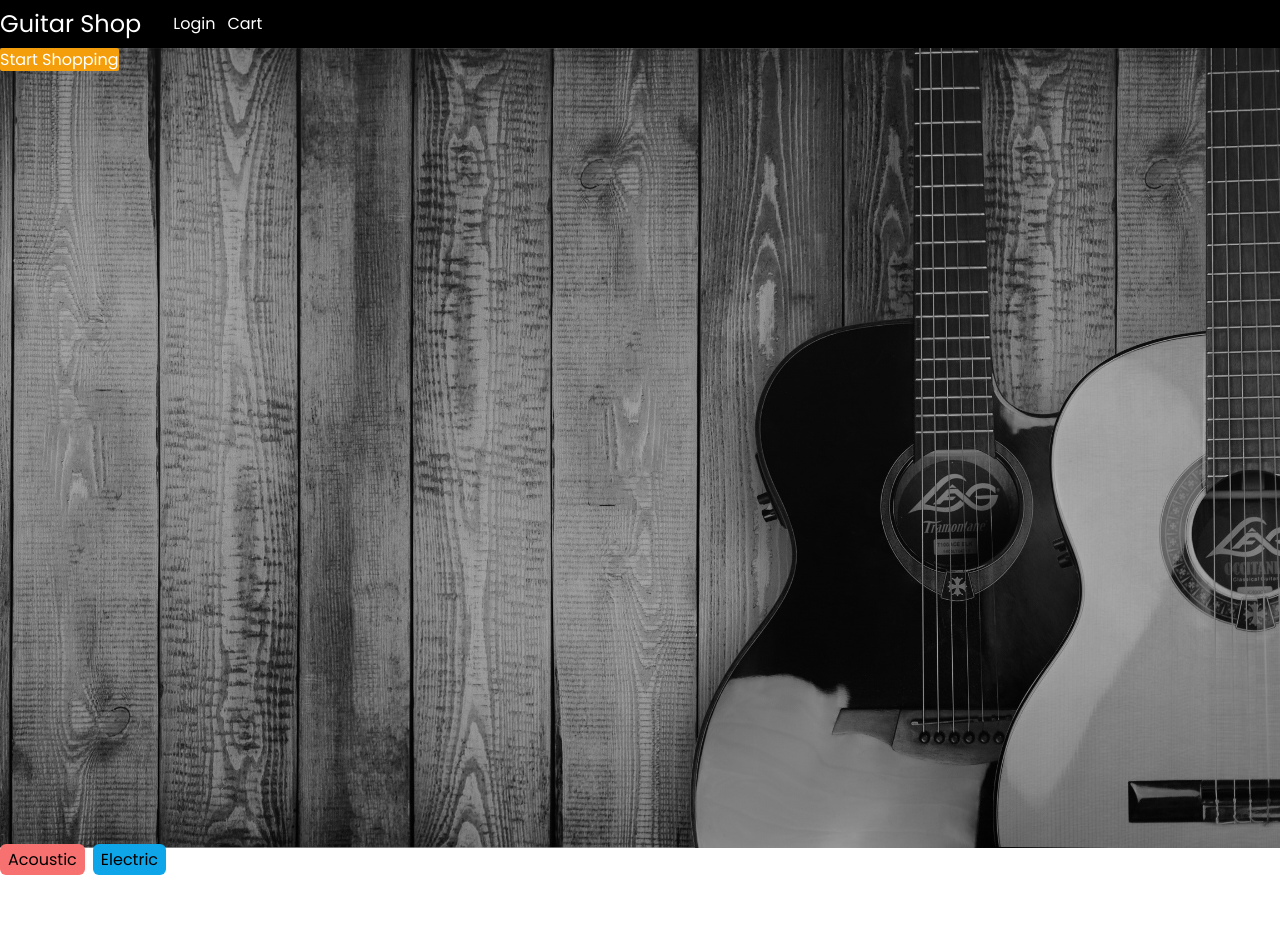
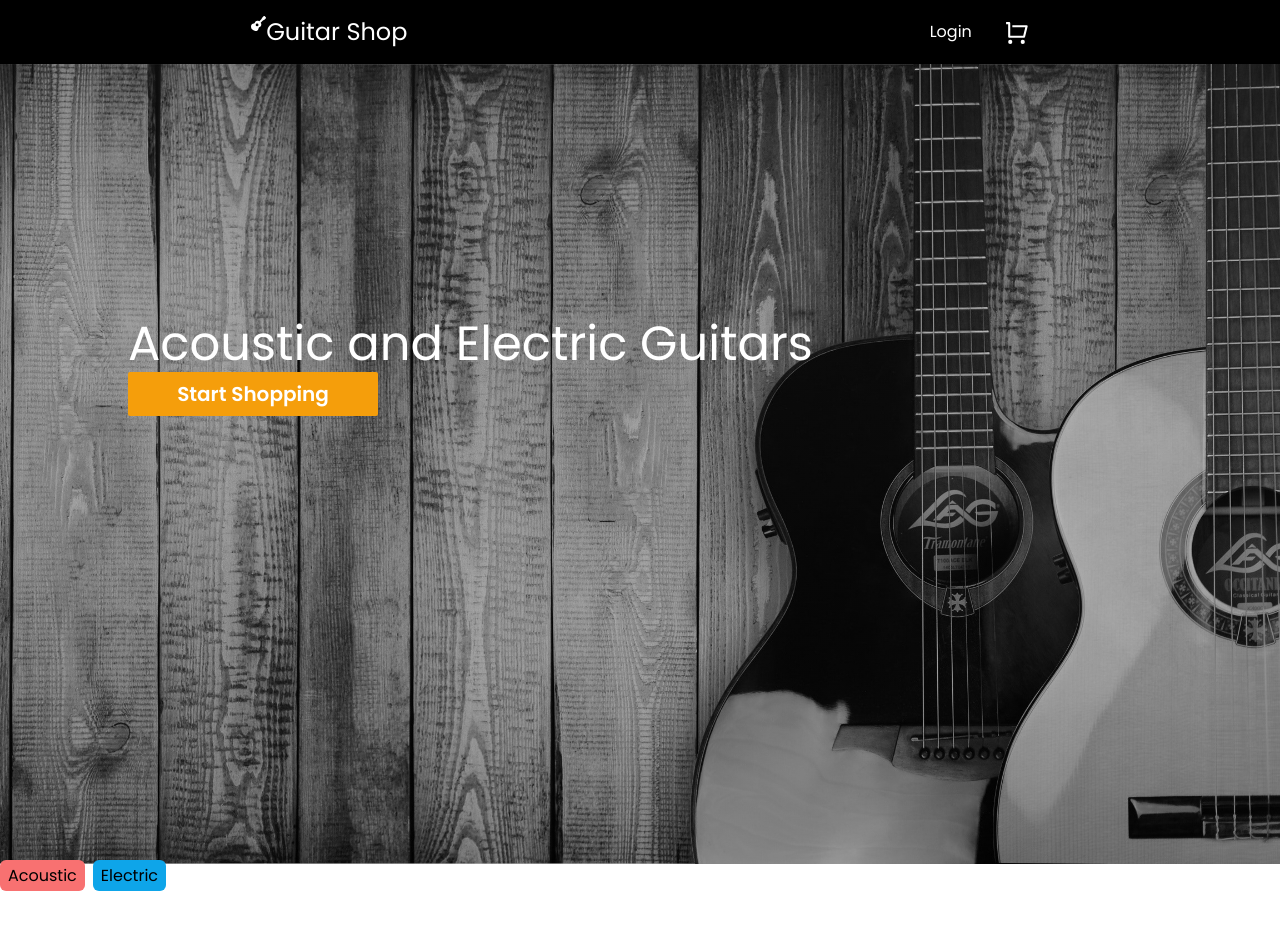
Before and after one commit to carlospsvieira/Guitar-Shop, a React (Vite) app: page / in a window 1280 px wide. Shown: the top 930 px of the page. Built offline with nearby package versions, Linux system fonts and the light colour scheme.

Commit message:
style hero section

```diff
--- a/src/App.css
+++ b/src/App.css
@@ -14,3 +14,33 @@
   background-size: cover;
   object-fit: cover;
 }
+
+.hero a {
+  transition: all 0.5s;
+  cursor: pointer;
+}
+
+.hero a span {
+  cursor: pointer;
+  display: inline-block;
+  position: relative;
+  transition: 0.5s;
+}
+
+.hero a span:after {
+  content: '\00bb';
+  position: absolute;
+  opacity: 0;
+  top: 0;
+  right: -20px;
+  transition: 0.5s;
+}
+
+.hero a:hover span {
+  padding-right: 25px;
+}
+
+.hero a:hover span:after {
+  opacity: 1;
+  right: 0;
+}
--- a/src/components/Hero.jsx
+++ b/src/components/Hero.jsx
@@ -2,10 +2,24 @@ import React from "react";
 
 function Hero() {
   return (
-    <div className="h-screen hero">
-        <a href="#category" className="bg-amber-500 rounded-sm text-white text-center">
-          Start Shopping
-        </a>
+    <div className="h-screen hero flex flex-col">
+      <h1 className="text-white text-5xl mt-[55%] ml-[10%] sm:text-5xl sm:mt-[20%]">Acoustic and Electric Guitars</h1>
+      <a
+        href="#category"
+        className="bg-amber-500
+          py-2
+          rounded-sm
+          text-white
+          font-bold
+          text-center
+          text-xl
+          w-[250px]
+          mt-1
+          ml-[10%]
+          "
+      >
+        <span>Start Shopping</span>
+      </a>
     </div>
   );
 }
--- a/src/components/Navbar.jsx
+++ b/src/components/Navbar.jsx
@@ -2,6 +2,8 @@ import React, { useContext, useEffect } from "react";
 import { Link, useLocation } from "react-router-dom";
 import { Context } from "../context/AddProvider";
 import { CgProfile } from "react-icons/cg";
+import { RiShoppingCartLine } from "react-icons/ri"
+import { FaGuitar } from "react-icons/fa"
 
 function Navbar() {
   const { user, setUser } = useContext(Context);
@@ -17,27 +19,29 @@ function Navbar() {
   }, []);
 
   return (
-    <div className="flex items-center bg-black text-white">
-      <Link to="/" className="text-2xl mr-5">
-        Guitar Shop
+    <div className="flex justify-around items-center bg-black text-white py-4 w-full">
+      <Link to="/" className="text-2xl mr-5 flex">
+        <FaGuitar size={15}/> Guitar Shop
       </Link>
 
+      <div className="flex items-center gap-8">
         {location.pathname === "/login" ? (
           // Checks whether user is at the login page or not.
           // if so, user cannot see links to login or profile pages //
           ""
         ) : user && user.email.length > 0 ? (
           // Checks if user is loggedin and display links //
-        <Link to="/profile" className="m-3">
+          <Link to="/profile">
             <CgProfile size={25} />
           </Link>
         ) : (
-        <Link to="/login" className="m-3">
+          <Link to="/login">
             Login
           </Link>
         )}
 
-      <Link to="/cart">Cart</Link>
+        <Link to="/cart"><RiShoppingCartLine size={25}/></Link>
+      </div>
     </div>
   );
 }
```
Lines whose indentation alone changed are shown as unchanged.
